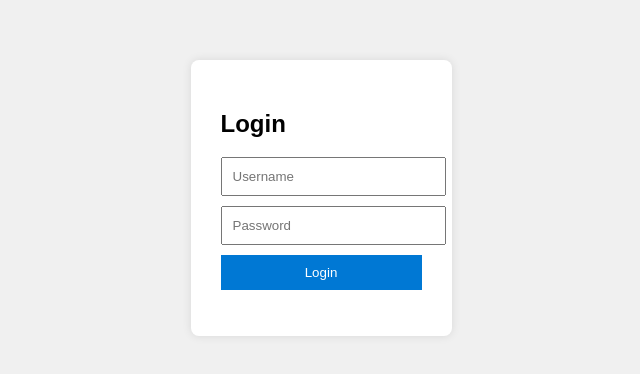
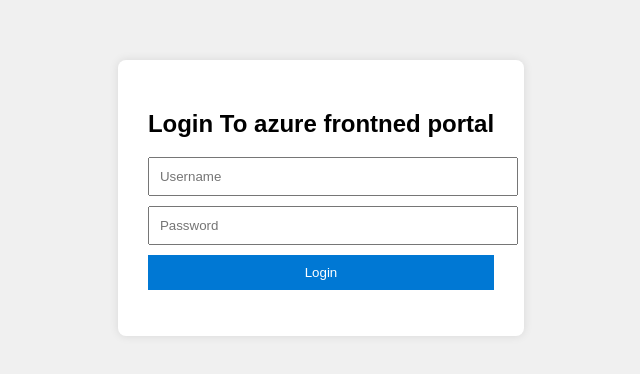
Before and after one commit to Namandir/three-tier-app, a plain HTML site: page index.html in a window 1280 px wide. Shown: the part 210-584 px from the top of the page, without its empty margins (319-959 px from the left). Drawn offline with Linux system fonts and the light colour scheme.

Commit message:
Update index.html

```diff
--- a/index.html
+++ b/index.html
@@ -8,7 +8,7 @@
 </head>
 <body>
   <div class="login-container">
-    <h2>Login</h2>
+    <h2>Login To azure frontned portal</h2>
     <form id="loginForm">
       <input type="text" id="username" placeholder="Username" required />
       <input type="password" id="password" placeholder="Password" required />
```
